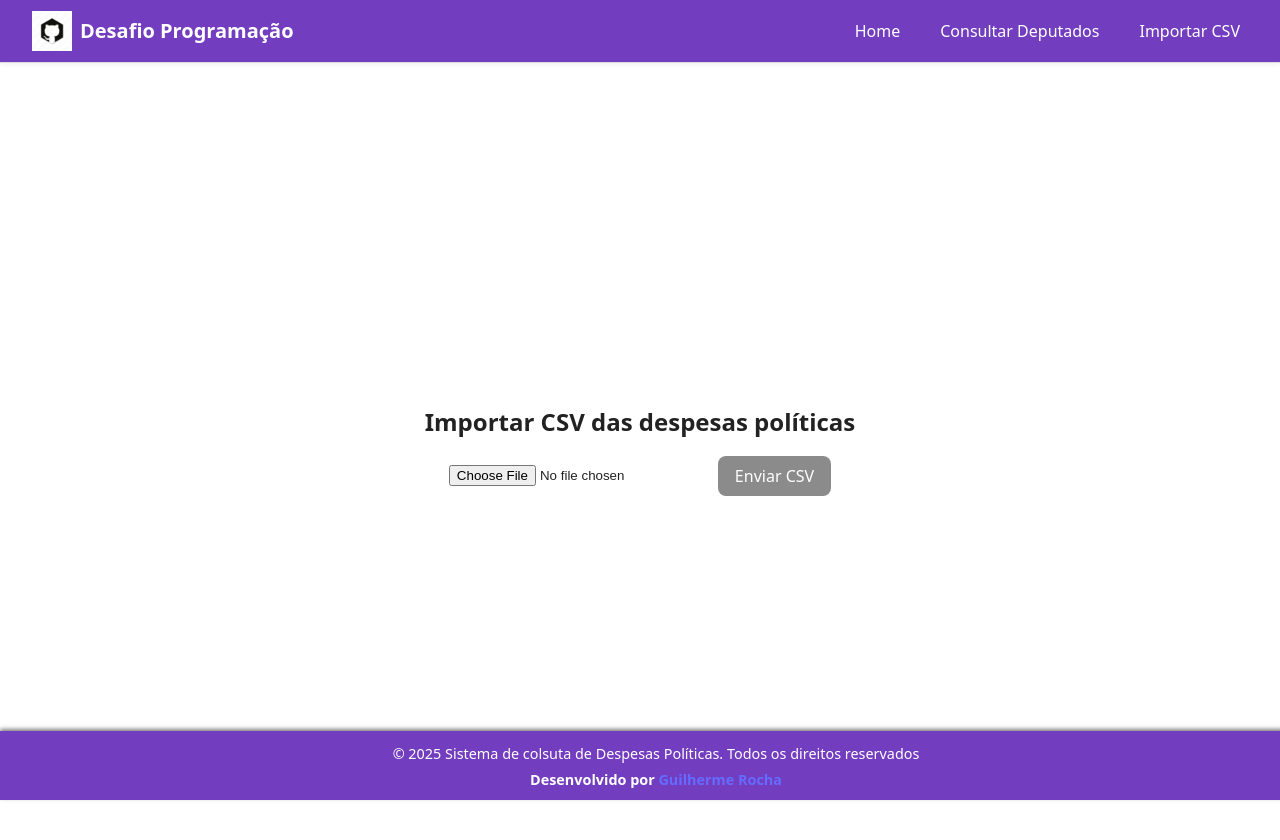
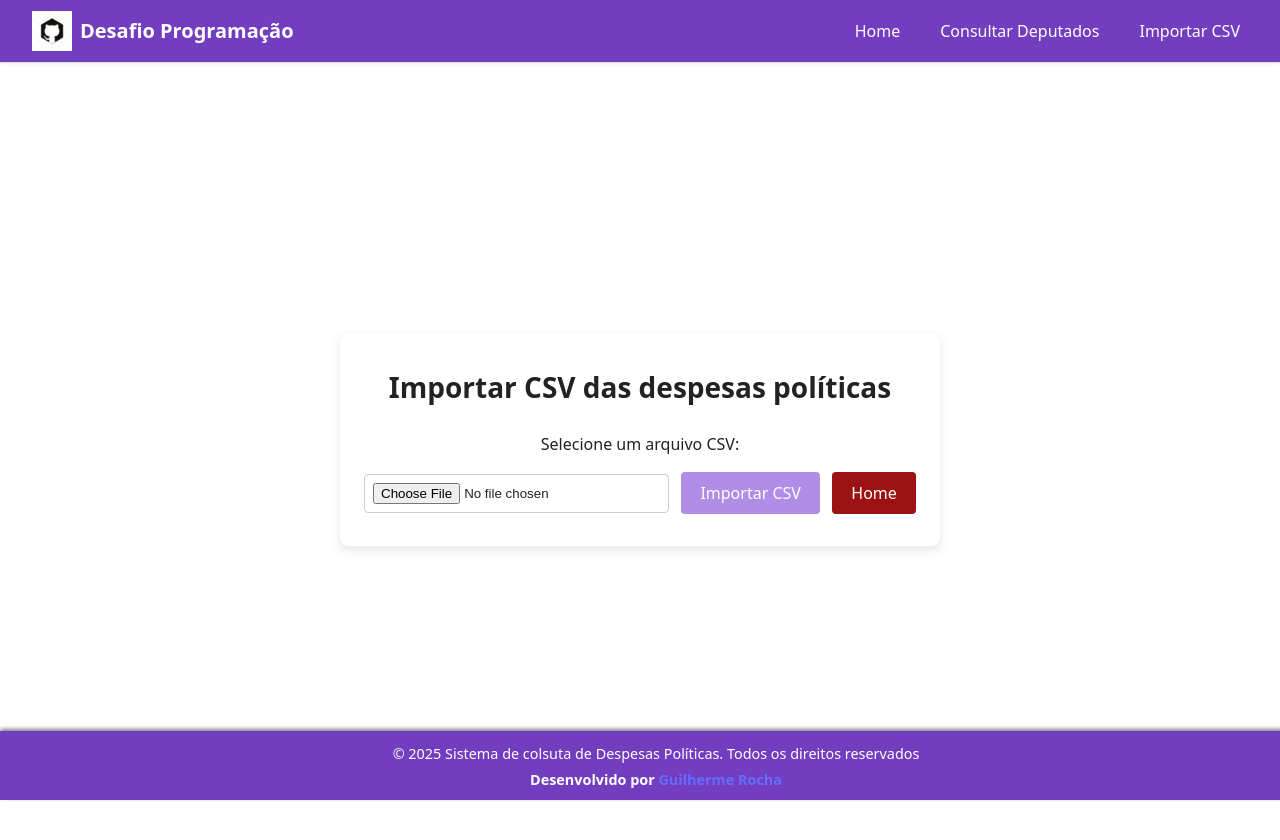
Before and after one commit to DevGuiRocha/desafio_AgendaEdu, a React (Vite) app in the folder ceap-frontend/: page /uploadcsv in a window 1280 px wide. Shown: the top 840 px of the page. Built offline with nearby package versions, Linux system fonts and the light colour scheme.

Commit message:
style(frontend): estilizada a tela de upload de arquivos para melhor experiência do usuário

```diff
--- a/ceap-frontend/src/pages/UploadCsv.jsx
+++ b/ceap-frontend/src/pages/UploadCsv.jsx
@@ -41,30 +41,52 @@ export default function UploadCsv() {
 
     return (
         <div className={styles.container}>
+            <div className={styles.card}>
                 <h2 className={styles.title}>Importar CSV das despesas políticas</h2>
                 <form className={styles.form} onSubmit={handleSubmit}>
+                    <label htmlFor="file" className={styles.fileLabel}>
+                        Selecione um arquivo CSV:
+                    </label>
+
+                    <div className={styles.controls}>
                         <input
+                            id="file"
                             ref={fileInputRef}
-                    className={styles.input}
                             type="file"
                             accept=".csv"
+                            className={styles.input}
                             onChange={e => setFile(e.target.files[0])}
                             disabled={uploading}
                         />
-                <button type="submit" className={styles.button} disabled={uploading || !file}>
-                    {uploading ? 'Enviando Arquivo...' : 'Enviar CSV'}
+
+                        <button
+                            type="submit"
+                            className={styles.primaryButton}
+                            disabled={uploading || !file}
+                        >
+                            {uploading ? 'Enviando...' : 'Importar CSV'}
                         </button>
+
+                        <button
+                            type="button"
+                            className={styles.secondaryButton}
+                            onClick={() => navigate('/')}
+                            disabled={uploading}
+                        >
+                            Home
+                        </button>
+                    </div>
                 </form>
+
                 {message && (
                     <p className={styles.message}>
                         {message}
-                    <br/>
-                    {message.includes("sucesso")
-                    ? "Você será redirecionado a tela inicial em 3 segundos..."
-                    : ""
-                    }
+                        {message.toLowerCase().includes('sucesso') && (
+                            <><br/>Você será redirecionado em 3 segundos...</>
+                        )}
                     </p>
                 )}
             </div>
+        </div>
     );
 }
--- a/ceap-frontend/src/pages/UploadCsv.module.css
+++ b/ceap-frontend/src/pages/UploadCsv.module.css
@@ -1,26 +1,34 @@
 .container {
+    margin-top: 2rem;
     max-width: 600px;
     margin: 0 auto;
     padding: 2rem 1rem;
-    text-align: center;
+}
+
+.card {
+    background-color: #fff;
+    border-radius: 8px;
+    box-shadow: 0 4px 12px rgba(0, 0, 0, 0.1);
+    padding: 2rem 1.5rem;
 }
 
 .title {
-    font-size: 1.5rem;
-    margin-bottom: 1rem;
+    font-size: 1.75rem;
+    margin: 0 0 1.5rem;
+    text-align: center;
 }
 
 .form {
     display: flex;
-    flex-direction: row;
-    align-items: center;
+    flex-direction: column;
     gap: 1rem;
-    justify-content: center;
-    flex-wrap: wrap;
 }
 
 .input {
-    max-width: 300px;
+    flex: 1 1 200px;
+    padding: 0.5rem;
+    border: 1px solid #ccc;
+    border-radius: 4px;
 }
 
 .button {
@@ -45,4 +53,51 @@
 
 .message {
     margin-top: 1rem;
+    text-align: center;
+    font-size: 0.95rem;
 }
+
+.fileLabel {
+    font-weight: 500;
+}
+
+.controls {
+    display: flex;
+    flex-wrap: wrap;
+    gap: 0.75rem;
+    align-items: center;
+    justify-content: center;
+}
+
+.primaryButton, .secondaryButton {
+    padding: 0.6rem 1.2rem;
+    font-size: 1rem;
+    font-weight: 500;
+    border-radius: 4px;
+    border: none;
+    cursor: pointer;
+    transition: background-color 0.2s;
+}
+
+.primaryButton {
+    background-color: #7F42D9;
+    color: #fff;
+}
+
+.primaryButton:hover:not(:disabled) {
+    background-color: #218838;
+}
+
+.secondaryButton {
+    background-color: #9c1111;
+    color: #fff;
+}
+
+.secondaryButton:hover:not(:disabled) {
+    background-color: #5a6268;
+}
+
+.primaryButton:disabled, .secondaryButton:disabled {
+    opacity: 0.6;
+    cursor: not-allowed;
+}
```
Lines whose indentation alone changed are shown as unchanged.
